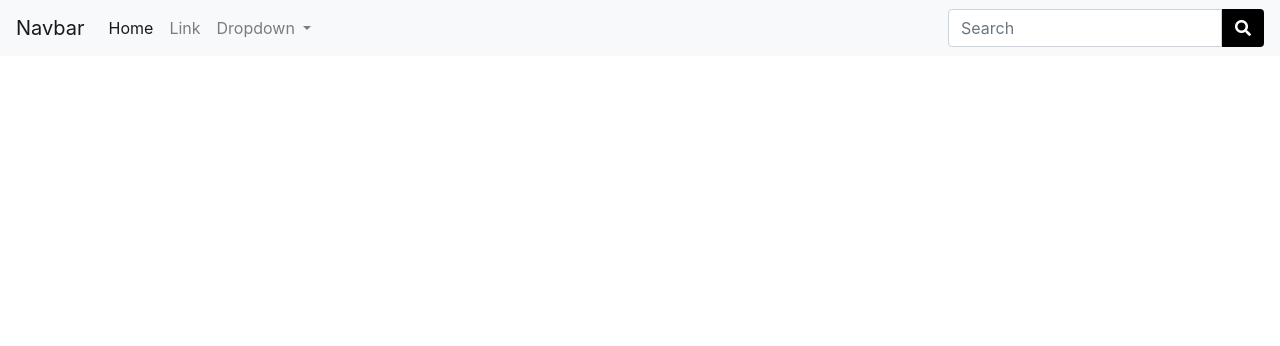
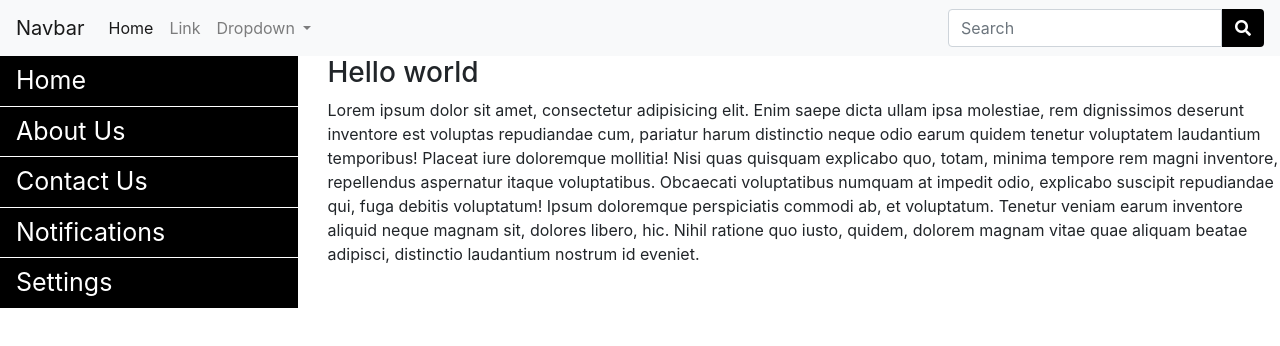
Before and after one commit to itsgauravgaur/rubico-design-system, an Angular app: page / in a window 1280 px wide. Shown: the top 346 px of the page. Built offline with nearby package versions, Linux system fonts and the light colour scheme.

Commit message:
first commit

```diff
--- a/src/app/app.component.html
+++ b/src/app/app.component.html
@@ -1 +1,5 @@
 <app-header></app-header>
+<div class="row">
+    <div class="col-md-3"><app-sidebar></app-sidebar></div>
+    <div class="col-md-9"> <app-content-area></app-content-area></div>
+</div>
--- /dev/null
+++ b/src/app/content-area/banner/banner.component.html
@@ -0,0 +1 @@
+<p>banner works!</p>
--- /dev/null
+++ b/src/app/content-area/banner/banner.component.ts
@@ -0,0 +1,15 @@
+import { Component, OnInit } from '@angular/core';
+
+@Component({
+  selector: 'app-banner',
+  templateUrl: './banner.component.html',
+  styleUrls: ['./banner.component.scss']
+})
+export class BannerComponent implements OnInit {
+
+  constructor() { }
+
+  ngOnInit() {
+  }
+
+}
--- /dev/null
+++ b/src/app/content-area/content-area.component.html
@@ -0,0 +1,14 @@
+<div class="content">
+    <h3>Hello world</h3>
+    <p>Lorem ipsum dolor sit amet, consectetur adipisicing elit. Enim saepe dicta ullam ipsa molestiae, rem dignissimos
+        deserunt inventore est voluptas repudiandae cum, pariatur harum distinctio neque odio earum quidem tenetur
+        voluptatem
+        laudantium
+        temporibus! Placeat iure doloremque mollitia! Nisi quas quisquam explicabo quo, totam, minima tempore rem magni
+        inventore, repellendus aspernatur itaque voluptatibus. Obcaecati voluptatibus numquam at impedit odio, explicabo
+        suscipit
+        repudiandae qui, fuga debitis voluptatum! Ipsum doloremque perspiciatis commodi ab, et voluptatum. Tenetur
+        veniam earum inventore aliquid neque magnam sit, dolores libero, hic. Nihil ratione quo iusto, quidem, dolorem
+        magnam vitae quae
+        aliquam beatae adipisci, distinctio laudantium nostrum id eveniet.</p>
+</div>
--- /dev/null
+++ b/src/app/content-area/content-area.component.ts
@@ -0,0 +1,15 @@
+import { Component, OnInit } from '@angular/core';
+
+@Component({
+  selector: 'app-content-area',
+  templateUrl: './content-area.component.html',
+  styleUrls: ['./content-area.component.scss']
+})
+export class ContentAreaComponent implements OnInit {
+
+  constructor() { }
+
+  ngOnInit() {
+  }
+
+}
--- a/src/app/header/header.component.scss
+++ b/src/app/header/header.component.scss
@@ -1,4 +1,4 @@
-@mixin removeShadow {
+.removeShadow {
     outline: 0 !important;
     box-shadow: none !important;
 }
@@ -6,8 +6,9 @@
 .srch {
     border-top-right-radius: 0px;
     border-bottom-right-radius: 0px;
+
     &:focus {
-        @include removeShadow;
+        @extend .removeShadow;
     }
 }
 
@@ -16,7 +17,8 @@
     color: white;
     border-top-left-radius: 0;
     border-bottom-left-radius: 0;
+
     &:focus {
-        @include removeShadow;
+        @extend .removeShadow;
     }
 }
--- /dev/null
+++ b/src/app/sidebar/sidebar.component.html
@@ -0,0 +1,10 @@
+
+<div class="sidebar">
+    <div class="sidebar-menu">
+        <a href="# active">Home</a>
+        <a href="#">About Us</a>
+        <a href="#">Contact Us</a>
+        <a href="#">Notifications</a>
+        <a href="#">Settings</a>
+    </div>
+</div>
--- /dev/null
+++ b/src/app/sidebar/sidebar.component.scss
@@ -0,0 +1,19 @@
+.sidebar {
+    margin: 0;
+    padding: 0;
+    width: 100%;
+    height: 100%;
+    background-color: #000000;
+}
+
+.sidebar-menu a {
+    border-bottom: 1px solid;
+    padding-top: 6px;
+    padding-right: 8px;
+    padding-bottom: 6px;
+    padding-left: 16px;
+    text-decoration: none;
+    font-size: 25px;
+    color: #ffffff;
+    display: block;
+}
--- /dev/null
+++ b/src/app/sidebar/sidebar.component.ts
@@ -0,0 +1,15 @@
+import { Component, OnInit } from '@angular/core';
+
+@Component({
+  selector: 'app-sidebar',
+  templateUrl: './sidebar.component.html',
+  styleUrls: ['./sidebar.component.scss']
+})
+export class SidebarComponent implements OnInit {
+
+  constructor() { }
+
+  ngOnInit() {
+  }
+
+}
```
Also changed, not shown: src/app/app.module.ts (+7 -1 lines), src/app/content-area/banner/banner.component.scss (added), src/app/content-area/content-area.component.scss (added).
